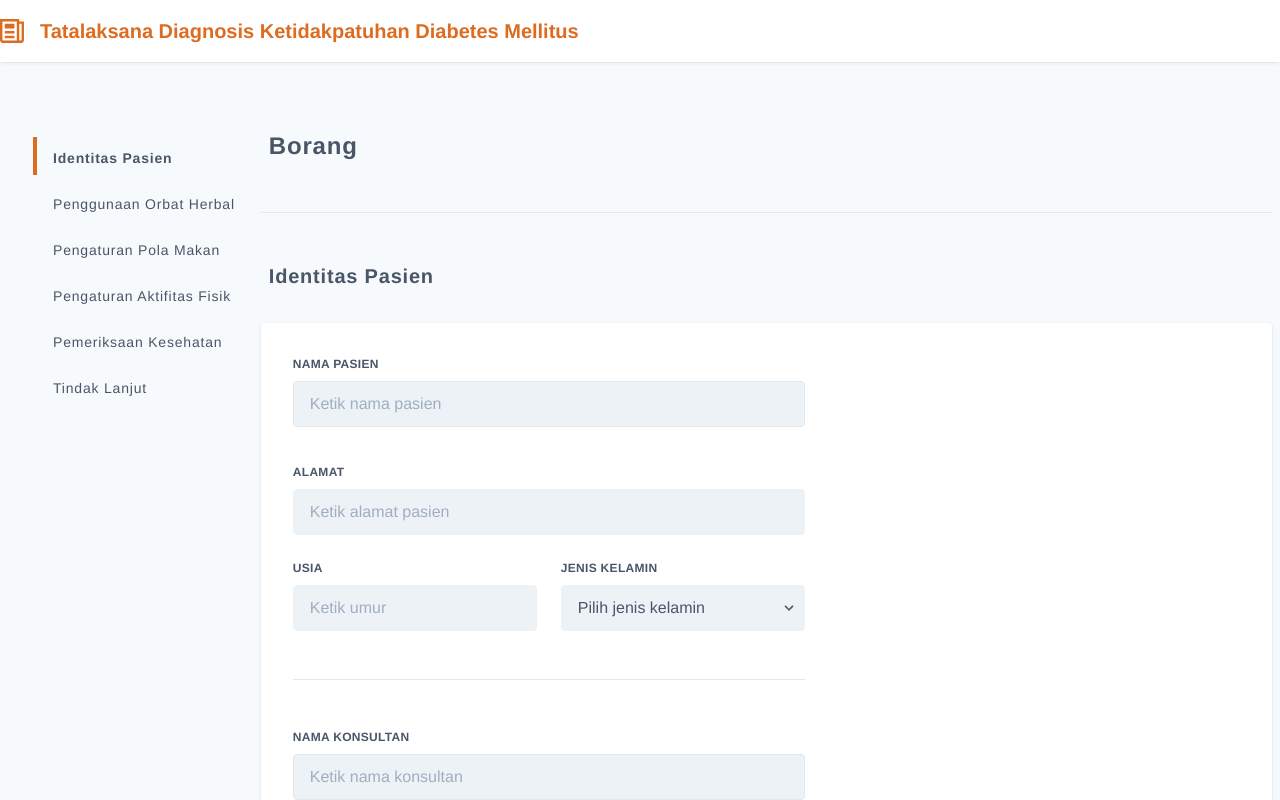
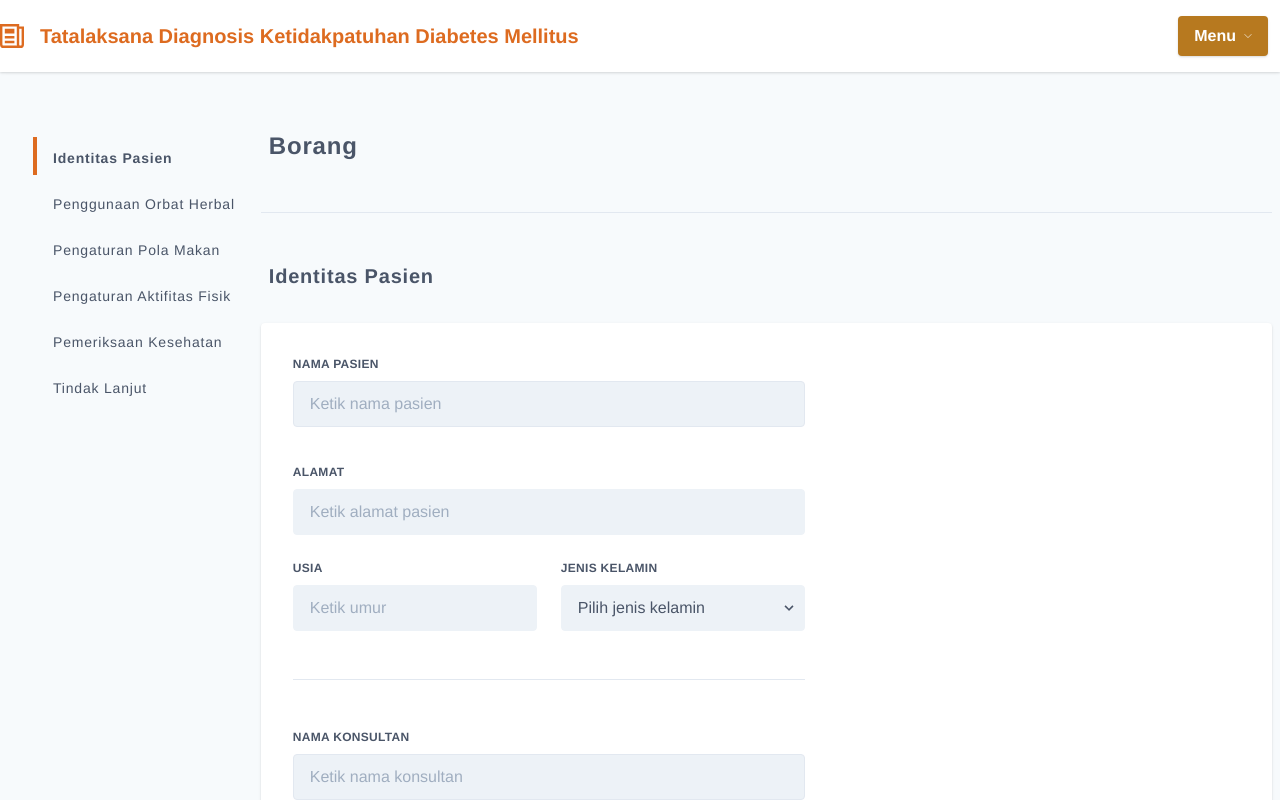
Before and after one commit to fransiskussamuelrenaldi/rekomendasi-dm, a Vue app: page / in a window 1280 px wide. Shown: the top 800 px of the page. Built offline with nearby package versions, Linux system fonts and the light colour scheme; what @tailwindcss/custom-forms would draw is missing.

Commit message:
feat: update navbar with menu

```diff
--- a/src/components/navbar.vue
+++ b/src/components/navbar.vue
@@ -2,7 +2,7 @@
   <nav id="header" class="bg-white fixed w-full z-10 top-0 shadow">
     <div class="w-full container mx-auto flex flex-wrap items-center justify-between my-4">
       <div class="pl-4 md:pl-0">
-        <a class="flex items-center text-orange-600 text-base xl:text-xl no-underline hover:no-underline font-extrabold" href="#" >
+        <router-link :to="{name: 'entry'}" class="flex items-center text-orange-600 text-base xl:text-xl no-underline hover:no-underline font-extrabold" >
           <svg
             class="fill-current h-6 inline-block text-orange-600 mr-4"
             xmlns="http://www.w3.org/2000/svg"
@@ -11,8 +11,55 @@
             <path d="M16 2h4v15a3 3 0 0 1-3 3H3a3 3 0 0 1-3-3V0h16v2zm0 2v13a1 1 0 0 0 1 1 1 1 0 0 0 1-1V4h-2zM2 2v15a1 1 0 0 0 1 1h11.17a2.98 2.98 0 0 1-.17-1V2H2zm2 8h8v2H4v-2zm0 4h8v2H4v-2zM4 4h8v4H4V4z"/>
           </svg>
           Tatalaksana Diagnosis Ketidakpatuhan Diabetes Mellitus
-        </a>
+        </router-link>
+      </div>
+      <div class="pr-0 flex justify-end">
+        <div class="flex relative inline-block float-right">
+            <div class="relative text-sm">
+                <button @click="onMenuClick" class="flex items-center mr-3 shadow bg-yellow-700 hover:bg-yellow-500 focus:shadow-outline focus:outline-none text-white text-sm md:text-base font-bold py-2 px-4 rounded">
+                    Menu
+                    <svg class="pl-2 h-2 fill-current text-white" version="1.1" xmlns="http://www.w3.org/2000/svg" viewBox="0 0 129 129" xmlns:xlink="http://www.w3.org/1999/xlink" enable-background="new 0 0 129 129">
+                        <g><path d="m121.3,34.6c-1.6-1.6-4.2-1.6-5.8,0l-51,51.1-51.1-51.1c-1.6-1.6-4.2-1.6-5.8,0-1.6,1.6-1.6,4.2 0,5.8l53.9,53.9c0.8,0.8 1.8,1.2 2.9,1.2 1,0 2.1-0.4 2.9-1.2l53.9-53.9c1.7-1.6 1.7-4.2 0.1-5.8z" /></g>
+                    </svg>
+                </button>
+                <div v-if="showMenu" id="userMenu" class="bg-white rounded shadow-md mt-2 mr-2 absolute mt-12 top-0 right-0 min-w-full overflow-auto z-30">
+                    <ul class="list-reset">
+                        <li>
+                          <router-link :to="{name: 'tabel-obat'}">
+                            <div class="px-4 py-2 block hover:bg-gray-400 no-underline hover:no-underline">Tabel Informasi Obat</div>
+                          </router-link>
+                        </li>
+                    </ul>
+                </div>
+            </div>
+        </div>
       </div>
     </div>
   </nav>
 </template>
+
+<script>
+export default {
+  data () {
+    return {
+      showMenu: false
+    }
+  },
+  mounted () {
+    document.addEventListener('click', this.close)
+  },
+  beforeDestroy () {
+    document.removeEventListener('click', this.close)
+  },
+  methods: {
+    onMenuClick (e) {
+      this.showMenu = !this.showMenu
+    },
+    close (e) {
+      if (!this.$el.contains(e.target)) {
+        this.showMenu = false
+      }
+    }
+  }
+}
+</script>
```
